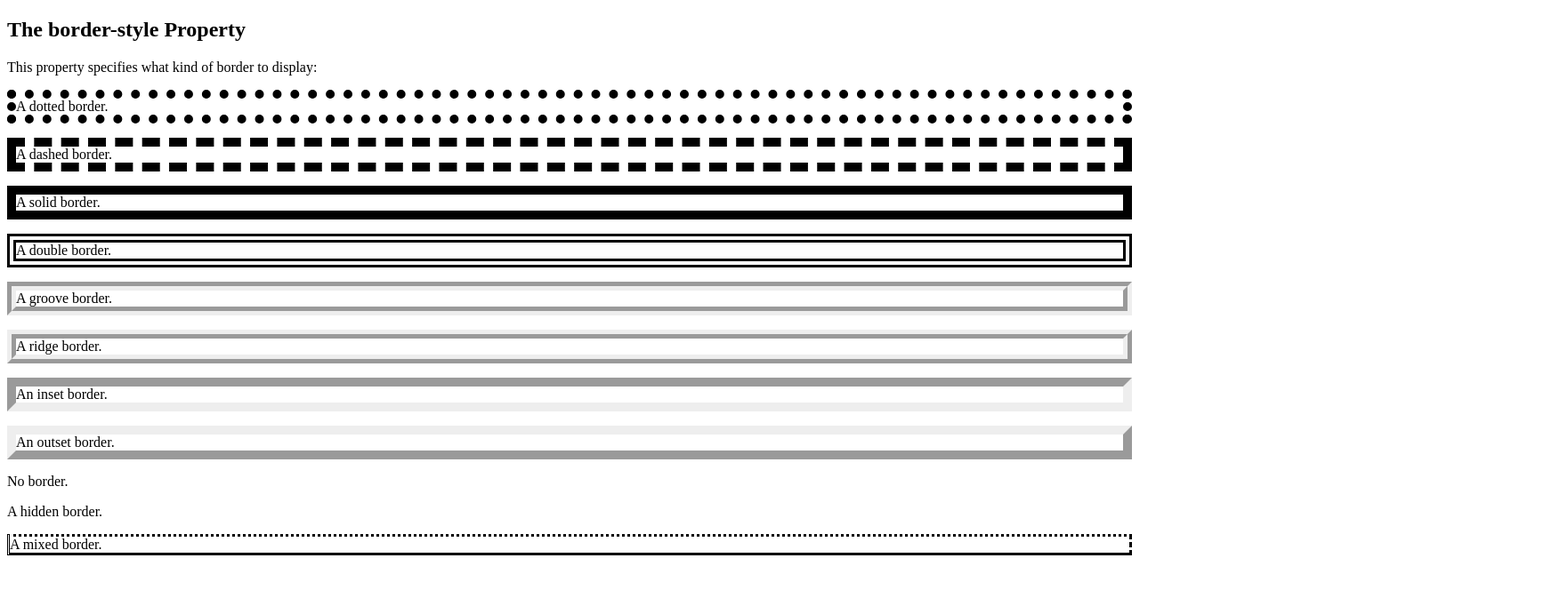
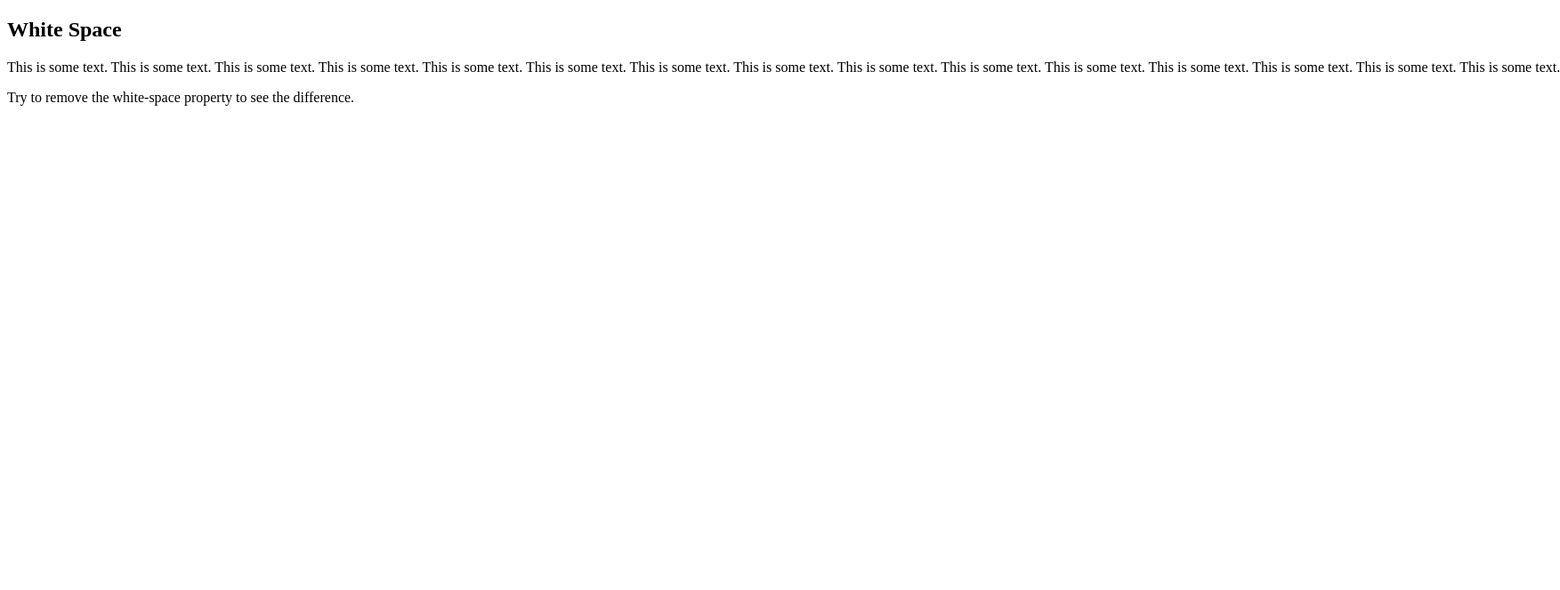
Before and after one commit to jerinmt/mashupcss, a plain HTML site: page tutorial1/index.html in a window 1280 px wide. Shown: the whole page at 89% size, 1753 px wide, since content can reach past the window. Drawn offline with Linux system fonts and the light colour scheme.

Commit message:
Completed day 3 classwork

```diff
--- /dev/null
+++ b/day3lab/classwork.css
@@ -0,0 +1,30 @@
+* {
+    margin: 0;
+    padding: 0;
+}
+body {
+    background-color: hsl(200, 50%, 90%);
+    color: hsl(20, 100%, 10%);
+    font-family: serif;
+    padding: 20px;
+}
+h3 {
+    text-align: end;
+    color: hsl(110, 100%, 35%);
+    font-family: sans-serif;
+    margin: 10px;
+}
+p {
+    text-align: center;
+    text-transform: uppercase;
+    letter-spacing: 4px;
+    margin: 10px;
+}
+table, th, td {
+    margin: 20px auto;
+    border: 2px solid hsl(290, 100%, 65%);
+    border-collapse: collapse;
+    width: 50%;
+    text-align: center;
+    vertical-align: middle;
+}
--- a/tutorial1/index.html
+++ b/tutorial1/index.html
@@ -3,34 +3,24 @@
 <html>
 <head>
 <style>
-p.dotted {border-style: dotted; border-width: 10px;}
-p.dashed {border-style: dashed; border-width: 10px;}
-p.solid {border-style: solid; border-width: 10px;}
-p.double {border-style: double; border-width: 10px;}
-p.groove {border-style: groove; border-width: 10px;}
-p.ridge {border-style: ridge; border-width: 10px;}
-p.inset {border-style: inset; border-width: 10px;}
-p.outset {border-style: outset; border-width: 10px;}
-p.none {border-style: none;}
-p.hidden {border-style: hidden;}
-p.mix {border-style: dotted dashed solid double;}
+p {
+  white-space: nowrap;
+}
 </style>
 </head>
 <body>
 
-<h2>The border-style Property</h2>
-<p>This property specifies what kind of border to display:</p>
-<p class="dotted">A dotted border.</p>
-<p class="dashed">A dashed border.</p>
-<p class="solid">A solid border.</p>
-<p class="double">A double border.</p>
-<p class="groove">A groove border.</p>
-<p class="ridge">A ridge border.</p>
-<p class="inset">An inset border.</p>
-<p class="outset">An outset border.</p>
-<p class="none">No border.</p>
-<p class="hidden">A hidden border.</p>
-<p class="mix">A mixed border.</p>
+<h2>White Space</h2>
+
+<p>
+This is some text. This is some text. This is some text.
+This is some text. This is some text. This is some text.
+This is some text. This is some text. This is some text.
+This is some text. This is some text. This is some text.
+This is some text. This is some text. This is some text.
+</p>
+
+<p>Try to remove the white-space property to see the difference.</p>
 
 </body>
 </html>
```
Also changed, not shown: day3lab/classwork.html (added, +27 -0 lines).
